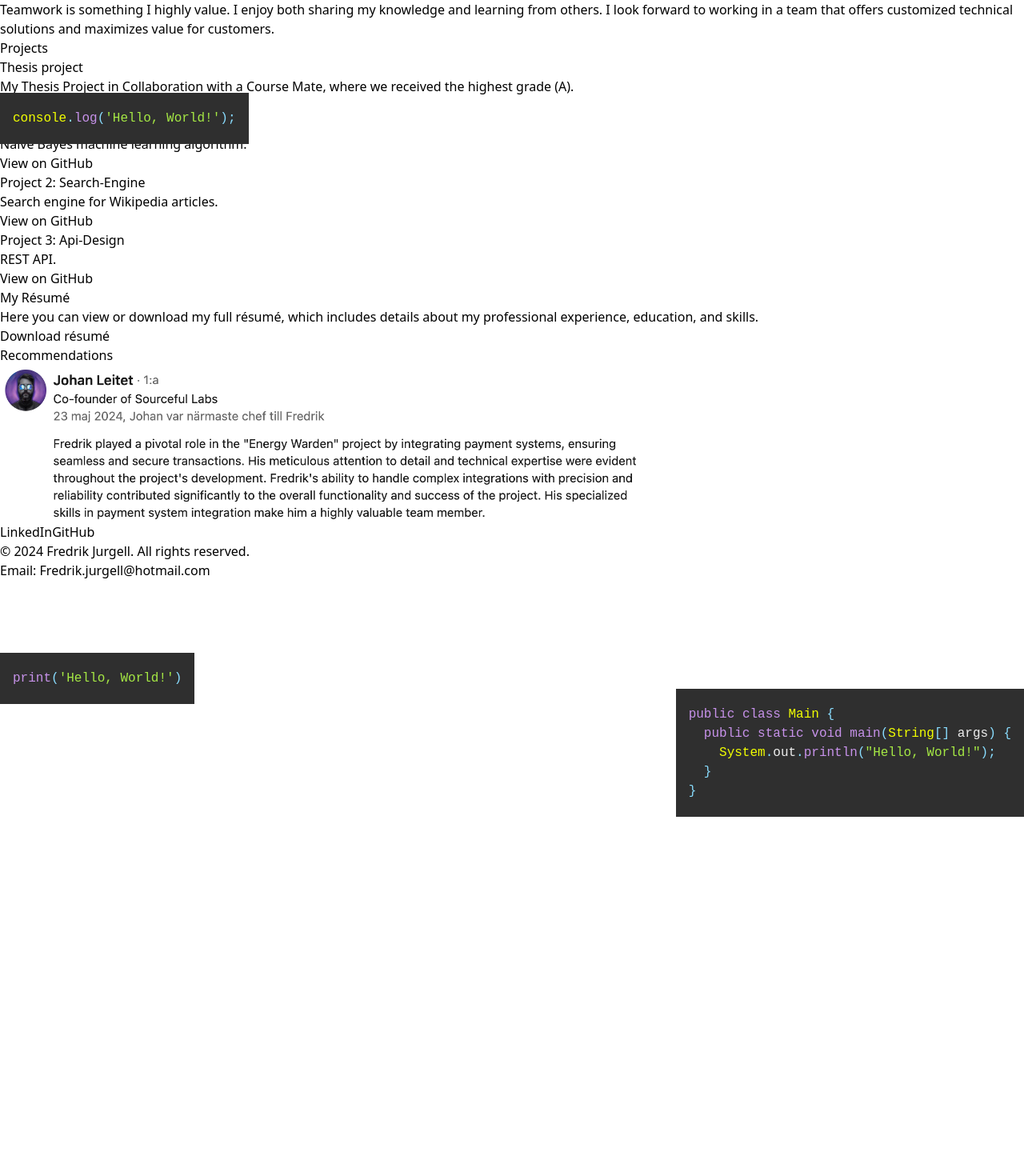
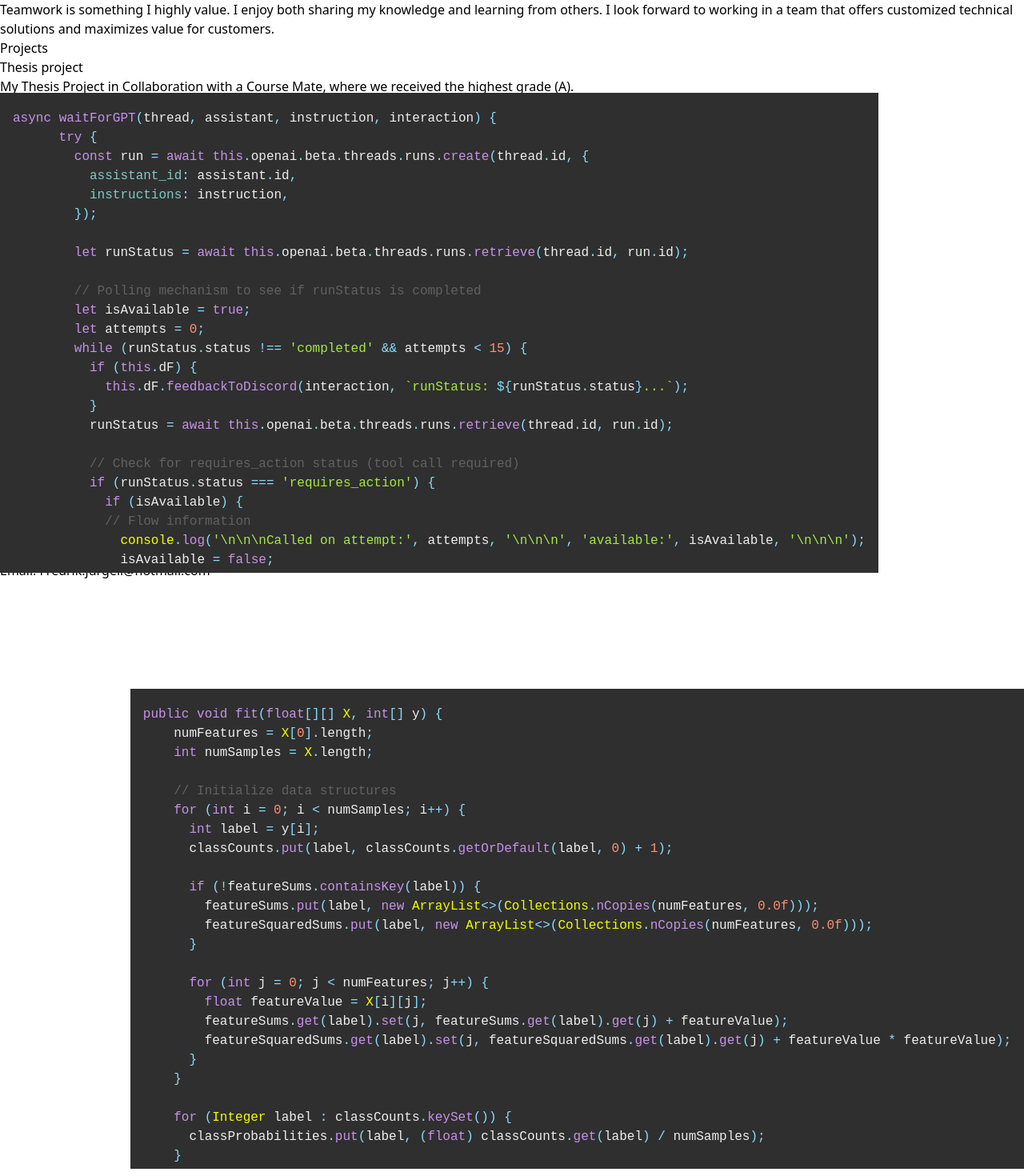
Before and after one commit to FredrikJurgell/my-portfolio, a Next.js app: page / in a window 1280 px wide. Shown: the part 540-2010 px from the top of the page at 80% size. Built offline with nearby package versions, Linux system fonts and the light colour scheme.

Commit message:
Update code showcase

```diff
--- a/src/components/CodeShowcase.js
+++ b/src/components/CodeShowcase.js
@@ -3,14 +3,14 @@ import { Prism as SyntaxHighlighter } from 'react-syntax-highlighter';
 import { materialDark } from 'react-syntax-highlighter/dist/cjs/styles/prism';
 import { useState } from 'react';
 
-export default function CodeShowcase({ initialCodeOption = 'javascript', codeSamples, expandDirection }) {
+export default function CodeShowcase({ isVisible, initialCodeOption = 'javascript', codeSamples, expandDirection }) {
   const [codeOption] = useState(initialCodeOption);
 
   return (
     <section
-      className={`w-full p-4 sm:p-6 md:p-10 bg-white rounded-lg shadow-xl transform transition-all duration-700 dark:bg-gray-900 dark:text-gray-200 overflow-hidden ${
-        expandDirection === 'left' ? 'origin-left' : 'origin-right'
-      }`}
+      className={`w-full p-4 sm:p-6 md:p-10 bg-white rounded-lg shadow-xl transform transition-all duration-1000 ease-in-out dark:bg-gray-900 dark:text-gray-200 overflow-hidden ${
+        isVisible ? 'opacity-100 translate-y-0' : 'opacity-0 translate-y-10'
+      } ${expandDirection === 'left' ? 'origin-left' : 'origin-right'}`}
     >
       <div className="overflow-auto rounded-md" style={{ maxHeight: '600px' }}>
         <SyntaxHighlighter language={codeOption} style={materialDark} className="rounded-lg text-sm sm:text-base">
--- a/src/pages/index.js
+++ b/src/pages/index.js
@@ -20,10 +20,6 @@ export default function Home() {
     codeShowcase2: false,
     codeShowcase3: false,
     codeShowcase4: false,
-    codeShowcase5: false,
-    codeShowcase6: false,
-    codeShowcase7: false,
-    codeShowcase8: false,
   });
 
   const { darkMode, setDarkMode } = useContext(DarkModeContext);
@@ -31,7 +27,7 @@ export default function Home() {
   const projectsRef = useRef(null);
   const resumeRef = useRef(null);
   const recommendationRef = useRef(null);
-  const codeShowcaseRefs = [useRef(null), useRef(null), useRef(null), useRef(null), useRef(null), useRef(null), useRef(null), useRef(null)];
+  const codeShowcaseRefs = [useRef(null), useRef(null), useRef(null), useRef(null)];
 
   useEffect(() => {
     if (typeof window !== 'undefined') {
@@ -54,7 +50,6 @@ export default function Home() {
     }
   }, [setDarkMode]);
 
-
   useEffect(() => {
     const sections = [
       { ref: aboutRef, key: 'about' },
@@ -65,10 +60,6 @@ export default function Home() {
       { ref: codeShowcaseRefs[1], key: 'codeShowcase2' },
       { ref: codeShowcaseRefs[2], key: 'codeShowcase3' },
       { ref: codeShowcaseRefs[3], key: 'codeShowcase4' },
-      { ref: codeShowcaseRefs[4], key: 'codeShowcase5' },
-      { ref: codeShowcaseRefs[5], key: 'codeShowcase6' },
-      { ref: codeShowcaseRefs[6], key: 'codeShowcase7' },
-      { ref: codeShowcaseRefs[7], key: 'codeShowcase8' },
     ];
 
     const observer = new IntersectionObserver((entries) => {
@@ -118,13 +109,7 @@ export default function Home() {
   };
 
   const codeSamples = [
-    { language: 'JavaScript', code: `console.log('Hello, World!');` },
-    { language: 'Python', code: `print('Hello, World!')` },
-    { language: 'C++', code: `#include <iostream>\nusing namespace std;\nint main() {\n  cout << "Hello, World!" << endl;\n  return 0;\n}` },
-    { language: 'Ruby', code: `puts 'Hello, World!'` },
-    { language: 'Java', code: `public class Main {\n  public static void main(String[] args) {\n    System.out.println("Hello, World!");\n  }\n}` },
-    { language: 'Go', code: `package main\nimport "fmt"\nfunc main() {\n  fmt.Println("Hello, World!")\n}` },
-    { language: 'Rust', code: `fn main() {\n  println!("Hello, World!");\n}` }, {
+    {
       language: 'JavaScript', code: `async waitForGPT(thread, assistant, instruction, interaction) {
       try {
         const run = await this.openai.beta.threads.runs.create(thread.id, {
@@ -195,6 +180,83 @@ export default function Home() {
         }
       }
     }` },
+    {
+      language: 'JavaScript',
+      code: `async login (req, res, next) {
+        try {
+          const user = await UserModel.authenticate(req.body.username, req.body.password);
+
+          const payload = {
+            username: user.username,
+            email: user.email,
+            userId: user._id
+          };
+
+          // Create the access token with the shorter lifespan.
+          const accessToken = jwt.sign(payload, Buffer.from(process.env.ACCESS_TOKEN_SECRET, 'base64'), {
+            algorithm: 'RS256',
+            expiresIn: process.env.ACCESS_TOKEN_LIFE
+          });
+
+          res
+            .status(201)
+            .json({
+              access_token: accessToken,
+              userId: payload.userId,
+              links: [
+                {
+                  rel: 'profile',
+                  href: \`${'${req.protocol}'}://${'${req.get("host")}'}/api/v1/users/${'${user._id}'}\`
+                }
+              ]
+            });
+        } catch (error) {
+          // Authentication failed.
+          const err = createError(401, 'Credentials invalid or not provided.');
+          next(err);
+        }
+      }`
+    },
+    {
+      language: 'Java', code: `public void fit(float[][] X, int[] y) {
+    numFeatures = X[0].length;
+    int numSamples = X.length;
+
+    // Initialize data structures
+    for (int i = 0; i < numSamples; i++) {
+      int label = y[i];
+      classCounts.put(label, classCounts.getOrDefault(label, 0) + 1);
+
+      if (!featureSums.containsKey(label)) {
+        featureSums.put(label, new ArrayList<>(Collections.nCopies(numFeatures, 0.0f)));
+        featureSquaredSums.put(label, new ArrayList<>(Collections.nCopies(numFeatures, 0.0f)));
+      }
+
+      for (int j = 0; j < numFeatures; j++) {
+        float featureValue = X[i][j];
+        featureSums.get(label).set(j, featureSums.get(label).get(j) + featureValue);
+        featureSquaredSums.get(label).set(j, featureSquaredSums.get(label).get(j) + featureValue * featureValue);
+      }
+    }
+
+    for (Integer label : classCounts.keySet()) {
+      classProbabilities.put(label, (float) classCounts.get(label) / numSamples);
+    }
+  }` },
+    { language: 'csharp', code: `public async Task AddData(IEnumerable<Data> datas)
+        {
+            var index = "imdbdata";
+            var batchSize = 200;
+            var shipped = 0;
+
+            while (datas.Skip(shipped).Take(batchSize).Any())
+            {
+                var batch = datas.Skip(shipped).Take(batchSize);
+                var response = await elasticClient.BulkAsync(b => b.CreateMany(batch).Index(index));
+                shipped += batchSize;
+            }
+        }
+` }
   ];
 
   return (
@@ -208,15 +270,15 @@ export default function Home() {
 
       <div className="container mx-auto grid grid-cols-9 gap-6 relative">
         {/* Left column */}
-        <div className="col-span-2 flex flex-col gap-[40vh] mt-24 relative z-20">
+        <div className="col-span-2 flex flex-col gap-[45vh] mt-24 relative z-20">
           {/* Code showcases on left */}
-          {codeSamples.slice(0, 4).map((sample, index) => (
+          {codeSamples.slice(0, 2).map((sample, index) => (
             <div
               key={index}
               id={`codeShowcase${index * 2 + 1}`}
               ref={codeShowcaseRefs[index * 2]}
               className={`hover:scale-105 transform transition-transform duration-500 ease-in-out animate-fade-in transform transition-all duration-500 grid-item transition-all duration-500 w-[300px] h-[${30 + index * 5}vh] hover:w-[500px] hover:border hover:border-gray-300 rounded-lg`}
-              style={{ left: 0, marginTop: `${index % 2 === 0 ? index * 800 + 300 : index * 1000}px` }}
+              style={{ left: 0, marginTop: `${index % 2 === 0 ? index * 800 + 300 : index * 2000}px` }}
             >
               <CodeShowcase isVisible={isVisible[`codeShowcase${index * 2 + 1}`]} initialCodeOption={sample.language.toLowerCase()} codeLanguage={sample.language} codeSamples={{ [sample.language.toLowerCase()]: sample.code }} />
             </div>
@@ -265,13 +327,13 @@ export default function Home() {
         {/* Right column */}
         <div className="col-span-2 flex flex-col relative z-20">
           {/* Code showcases on right */}
-          {codeSamples.slice(4, 8).map((sample, index) => (
+          {codeSamples.slice(2, 4).map((sample, index) => (
             <div
               key={index + 4}
               id={`codeShowcase${index * 2 + 2}`}
               ref={codeShowcaseRefs[index * 2 + 1]}
-              className={`hover:scale-105 transform transition-transform duration-500 ease-in-out animate-fade-in transform transition-all duration-500 grid-item transition-all duration-500 w-[300px] h-[${40 + index * 5}vh] hover:w-[500px] hover:border hover:border-gray-300 rounded-lg`}
-              style={{ right: 0, marginTop: `${Math.min(index * 1000 + (index % 2 === 0 ? 200 : 300), 3000)}px` }}
+              className={`hover:scale-105 transform transition-transform duration-500 ease-in-out animate-fade-in transform transition-all duration-500 grid-item transition-all duration-500 w-[300px] h-[${45 + index * 5}vh] hover:w-[500px] hover:border hover:border-gray-300 rounded-lg`}
+              style={{ right: 0, marginTop: `${Math.min(index * 1000 + (index % 2 === 0 ? 200 : 900), 3000)}px` }}
             >
               <CodeShowcase isVisible={isVisible[`codeShowcase${index * 2 + 2}`]} initialCodeOption={sample.language.toLowerCase()} codeLanguage={sample.language} codeSamples={{ [sample.language.toLowerCase()]: sample.code }} />
             </div>
```
Also changed, not shown: 1 other file (tests, documents, lock files or other folders).
